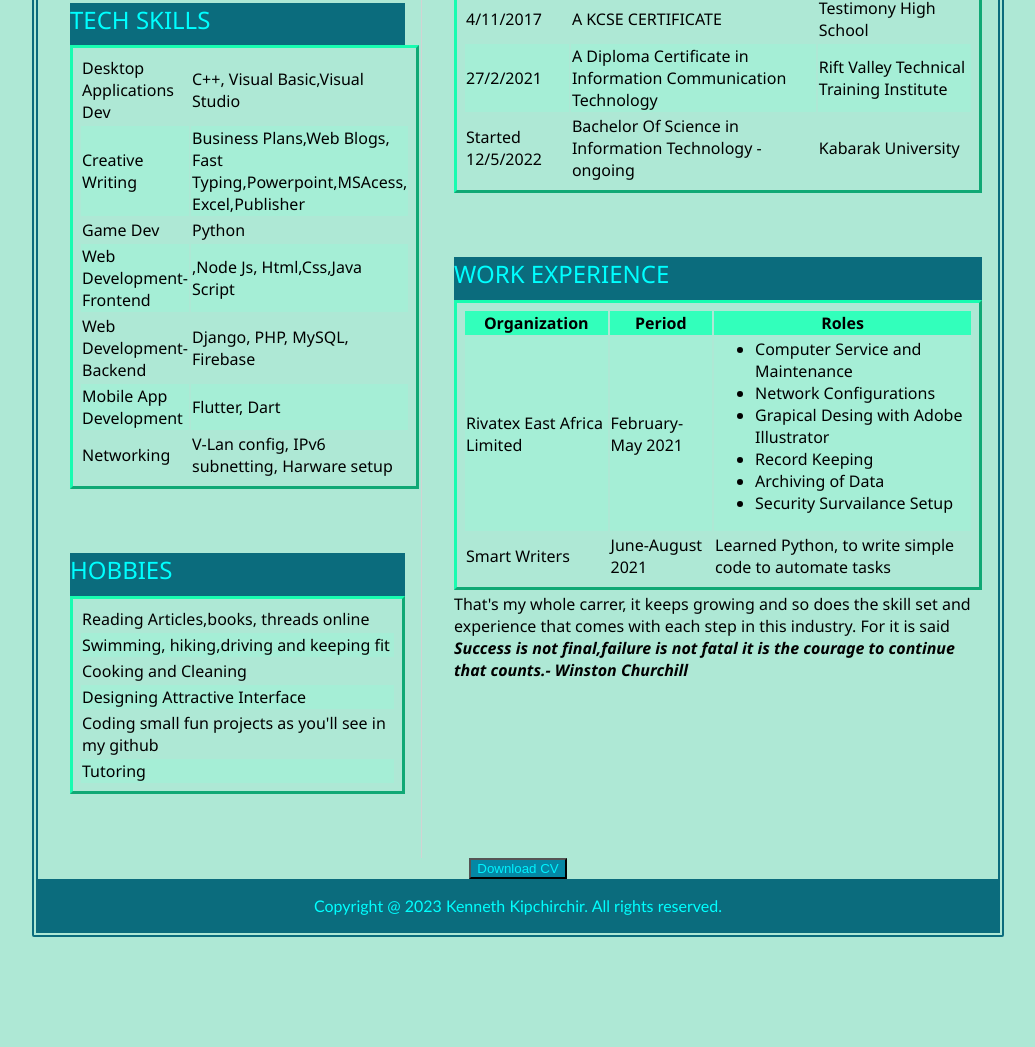
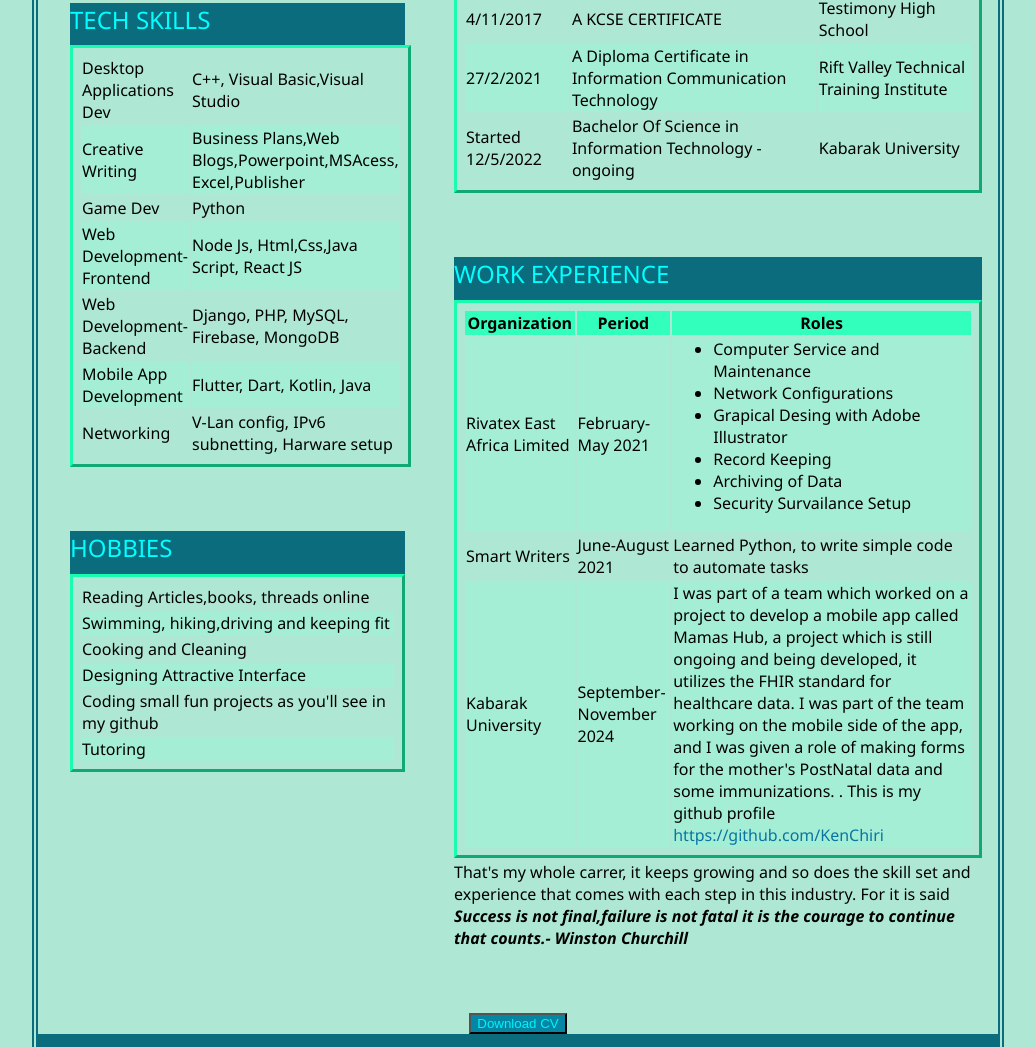
Before and after one commit to KenChiri/cv, a plain HTML site: page index.html in a window 1280 px wide. Shown: the part 764-1811 px from the top of the page, without its empty margins (122-1157 px from the left). Before the commit the page ends 1701 px from the top, so only its background shows below. Drawn offline with Linux system fonts and the light colour scheme.

Commit message:
new profile

```diff
--- a/index.html
+++ b/index.html
@@ -74,7 +74,7 @@
                     </tr>
                     <tr>
                         <td>Creative Writing</td>
-                        <td>Business Plans,Web Blogs, Fast Typing,Powerpoint,MSAcess, Excel,Publisher</td>
+                        <td>Business Plans,Web Blogs,Powerpoint,MSAcess, Excel,Publisher</td>
                     </tr>
                     <tr>
                         <td>Game Dev</td>
@@ -82,15 +82,15 @@
                     </tr>
                     <tr>
                         <td>Web Development-Frontend</td>
-                        <td>,Node Js, Html,Css,Java Script</td>
+                        <td>Node Js, Html,Css,Java Script, React JS</td>
                     </tr>
                     <tr>
                         <td>Web Development-Backend</td>
-                        <td>Django, PHP, MySQL, Firebase</td>
+                        <td>Django, PHP, MySQL, Firebase, MongoDB</td>
                     </tr>
                     <tr>
                         <td>Mobile App Development</td>
-                        <td>Flutter, Dart</td>
+                        <td>Flutter, Dart, Kotlin, Java</td>
                     </tr>
                     <tr>
                         <td>Networking</td>
@@ -203,6 +203,14 @@
                         <td>June-August 2021</td>
                         <td>Learned Python, to write simple code to automate tasks</td>
                     </tr>
+                    <tr>
+                        <td>Kabarak University</td>
+                        <td>September-November 2024</td>
+                        <td>I was part of a team which worked on a project to develop a mobile app called Mamas Hub, a project which is still ongoing and being developed,
+                            it utilizes the FHIR standard for healthcare data. I was part of the team working on the mobile side of the app, and I was given a role of making forms for the mother's PostNatal data and some immunizations.
+                            . This is my github profile <a href="">https://github.com/KenChiri</a></td>
+                        </td>
+                    </tr>
                 </table>
                 <p>
                     That's my whole carrer, it keeps growing and so does the skill set and experience that
```
